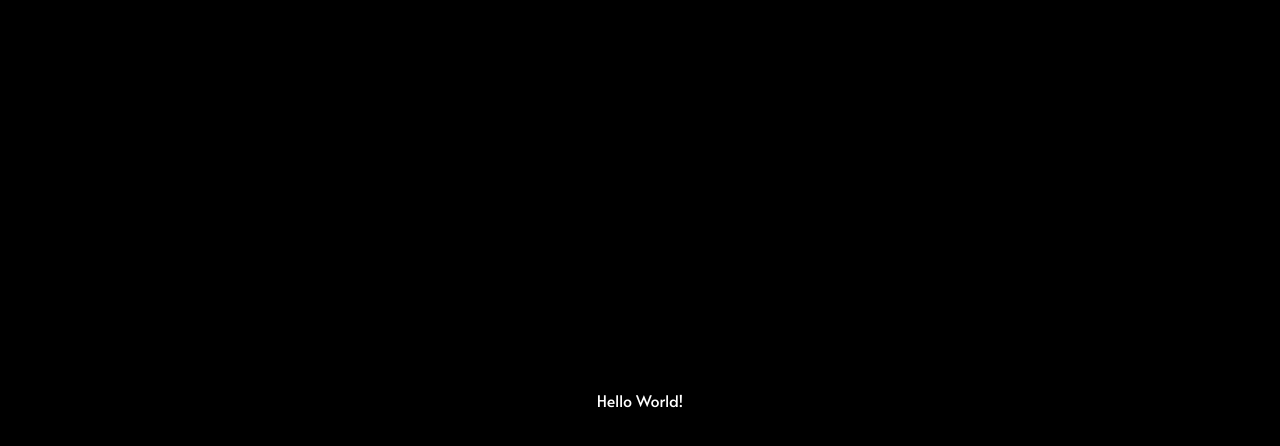
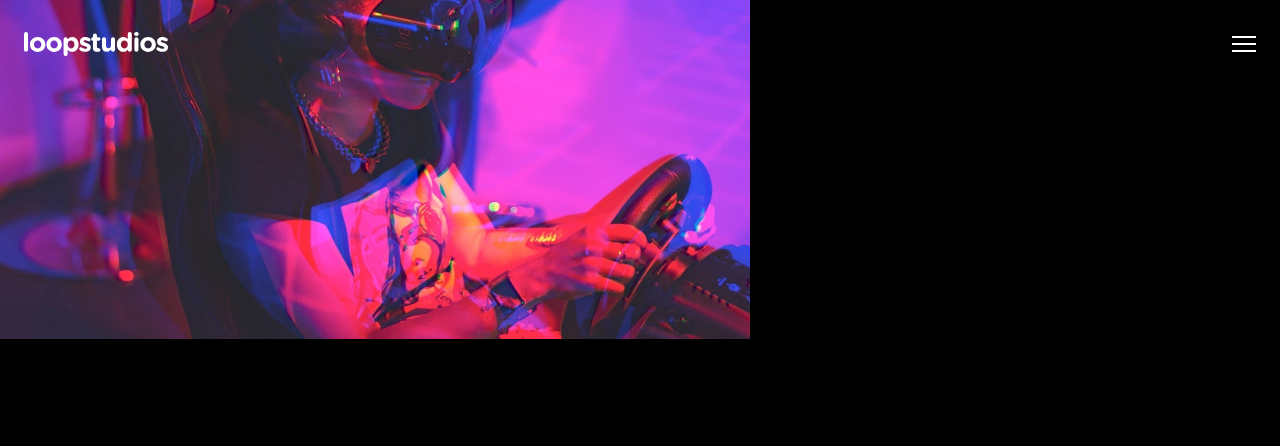
Before and after one commit to darcynoa/loopstudios, a Next.js app: page / in a window 1280 px wide. Shown: the top 446 px of the page. Built offline with nearby package versions, Linux system fonts and the light colour scheme.

Commit message:
basic architecture laid out for landing page

```diff
--- a/app/layout.tsx
+++ b/app/layout.tsx
@@ -1,6 +1,7 @@
 import type { Metadata } from 'next'
 import './globals.css'
 import { Alata, Josefin_Sans } from 'next/font/google'
+import Navigation from '../components/Navigation'
 
 const alata = Alata({
   weight: '400',
@@ -25,7 +26,10 @@ export default function RootLayout({ children }: LayoutProps<'/'>) {
       lang="en"
       className={`${alata.variable} ${josefinSans.variable} h-full bg-black antialiased`}
     >
-      <body>{children}</body>
+      <body>
+        <Navigation />
+        {children}
+      </body>
     </html>
   )
 }
--- a/app/page.tsx
+++ b/app/page.tsx
@@ -1,7 +1,9 @@
+import Hero from '@/components/home/Hero'
+
 export default function Home() {
   return (
-    <div className="font-body flex h-screen items-center justify-center text-white">
-      Hello World!
+    <div>
+      <Hero />
     </div>
   )
 }
--- /dev/null
+++ b/components/Navigation.tsx
@@ -0,0 +1,24 @@
+'use client'
+
+import Image from 'next/image'
+
+export default function Navigation() {
+  return (
+    <nav className="fixed flex w-full items-center justify-between px-6 py-8">
+      <Image
+        className="z-5 w-[9rem]"
+        src="/logo.svg"
+        alt="Loopstudios Logo"
+        width={200}
+        height={50}
+      />
+      <Image
+        className="z-5 w-[1.5rem]"
+        src="/icon-hamburger.svg"
+        alt="Hamburger Icon"
+        width={50}
+        height={50}
+      />
+    </nav>
+  )
+}
--- /dev/null
+++ b/components/home/Hero.tsx
@@ -0,0 +1,17 @@
+import Image from 'next/image'
+
+export default function Hero() {
+  return (
+    <section>
+      <picture>
+        <source srcSet="/desktop/image-hero.jpg" media="(min-width: 768px)" />
+        <Image
+          src="/mobile/image-hero.jpg"
+          alt="Hero Image"
+          width={750}
+          height={1300}
+        />
+      </picture>
+    </section>
+  )
+}
```
